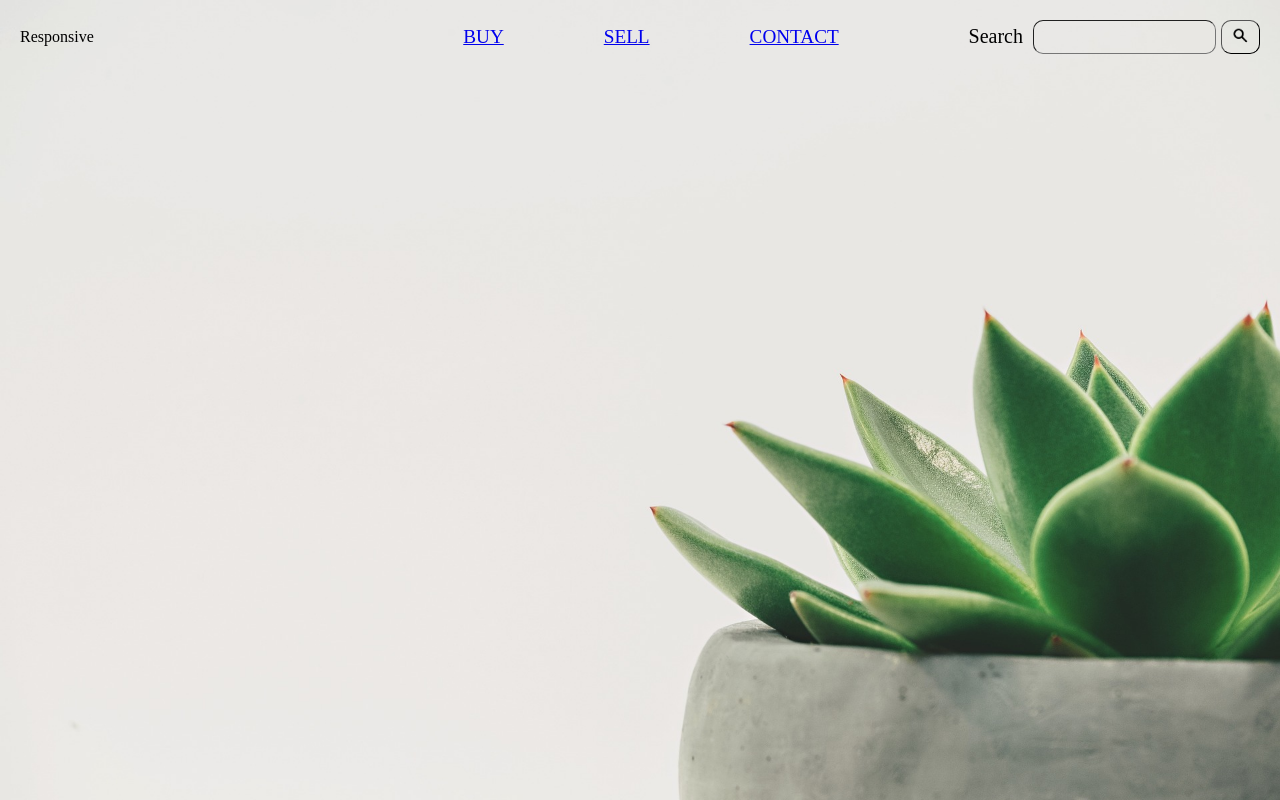
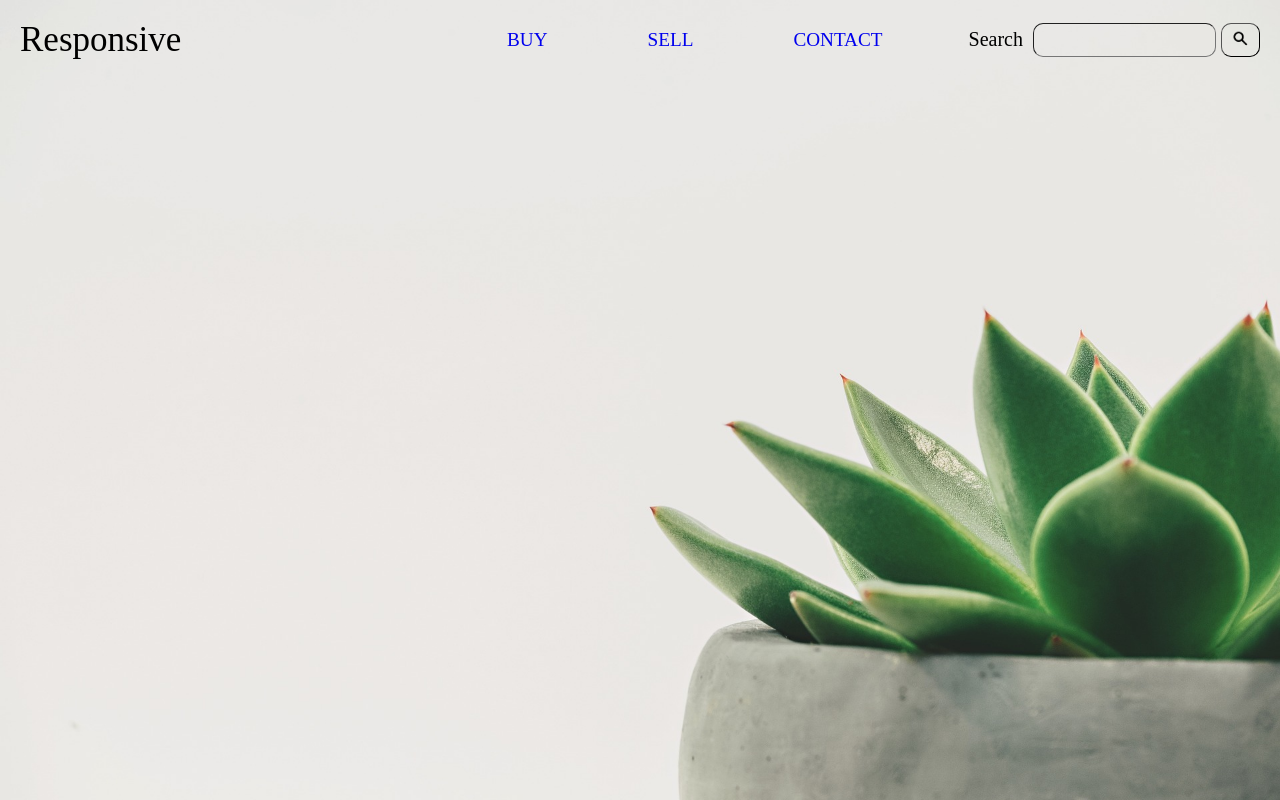
Before and after one commit to YudhirAcharya/PRODIGY_WD_01, a plain HTML site: page index.html in a window 1280 px wide. Drawn offline with Linux system fonts and the light colour scheme.

Commit message:
setting navs

```diff
--- a/style.css
+++ b/style.css
@@ -15,6 +15,9 @@ body {
   align-items: center;
   justify-content: space-between;
 }
+.logo {
+  font-size: 35px;
+}
 .navigations {
   display: flex;
   gap: 100px;
@@ -26,6 +29,13 @@ body {
 }
 li {
   list-style: none;
+}
+.navigations li a {
+  text-decoration: none;
+  border: none;
+}
+.navigations li a:hover {
+  border-bottom: 1px solid black;
 }
 .search {
   gap: 5px;
```
